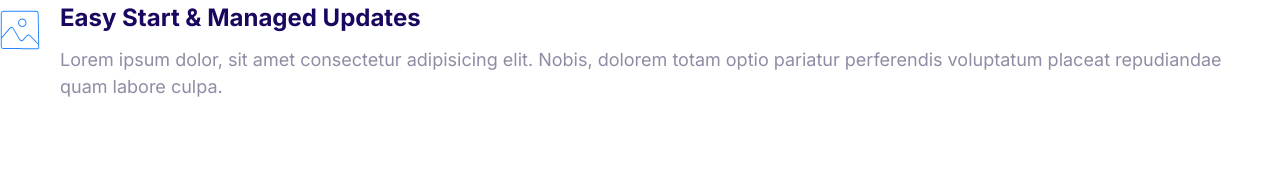
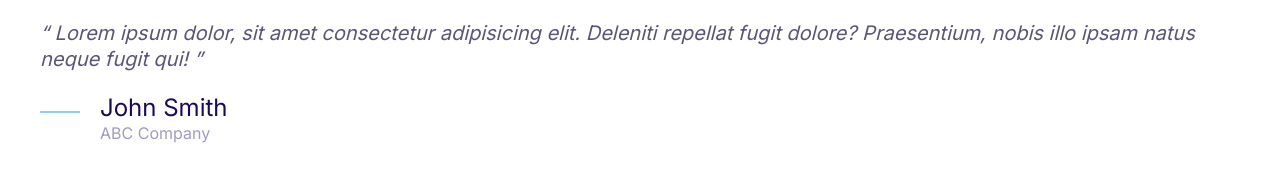
Before and after one commit to guy586/Moshify, a plain HTML site: page index.html in a window 1280 px wide. Drawn offline with Linux system fonts and the light colour scheme.

Commit message:
Bulid the qoute component.

```diff
--- a/css/styles.css
+++ b/css/styles.css
@@ -4,6 +4,7 @@
   --color-accent: #ff3400;
   --color-headings: #1b0760;
   --color-body: #918ca4;
+  --color-body-darker: #5c5577;
   --color-border: #ccc;
   --border-radius: 30px;
 }
@@ -378,3 +379,52 @@ a {
 .media__image {
   margin-top: 1rem;
 }
+
+/* Quotes */
+.quote {
+  font-size: 3rem;
+  font-style: italic;
+  color: var(--color-body-darker);
+  line-height: 1.3;
+}
+
+.quote__text::before {
+  content: open-quote;
+}
+
+.quote__text::after {
+  content: close-quote;
+}
+
+.quote__author {
+  font-size: 3rem;
+  font-weight: 500;
+  font-style: normal;
+  margin-bottom: 0;
+}
+
+.quote__organization {
+  color: var(--color-headings);
+  opacity: 0.4;
+  font-size: 2rem;
+  font-style: normal;
+}
+
+.quote__line {
+  position: relative;
+  bottom: 10px;
+}
+
+@media screen and (min-width: 1024px) {
+  .quote {
+    font-size: 2rem;
+  }
+
+  .quote__author {
+    font-size: 2.4rem;
+  }
+
+  .quote__organization {
+    font-size: 1.6rem;
+  }
+}
--- a/index.html
+++ b/index.html
@@ -15,20 +15,25 @@
     <link rel="stylesheet" href="css/styles.css" />
   </head>
   <body>
+    <blockquote class="quote">
+      <p class="quote__text">
+        Lorem ipsum dolor, sit amet consectetur adipisicing elit. Deleniti
+        repellat fugit dolore? Praesentium, nobis illo ipsam natus neque fugit
+        qui!
+      </p>
+      <footer>
         <div class="media">
           <div class="media__image">
-        <svg class="icon icon--primary">
-          <use xlink:href="images/sprite.svg#snap"></use>
+            <svg class="icon icon--primary quote__line">
+              <use xlink:href="images/sprite.svg#line"></use>
             </svg>
           </div>
           <div class="media__body">
-        <h3 class="media__title">Easy Start & Managed Updates</h3>
-        <p>
-          Lorem ipsum dolor, sit amet consectetur adipisicing elit. Nobis,
-          dolorem totam optio pariatur perferendis voluptatum placeat
-          repudiandae quam labore culpa.
-        </p>
+            <h3 class="media__title quote__author">John Smith</h3>
+            <p class="quote__organization">ABC Company</p>
           </div>
         </div>
+      </footer>
+    </blockquote>
   </body>
 </html>
```
Also changed, not shown: components/quotes.html (added, +19 -0 lines). Lines whose indentation alone changed are shown as unchanged.
